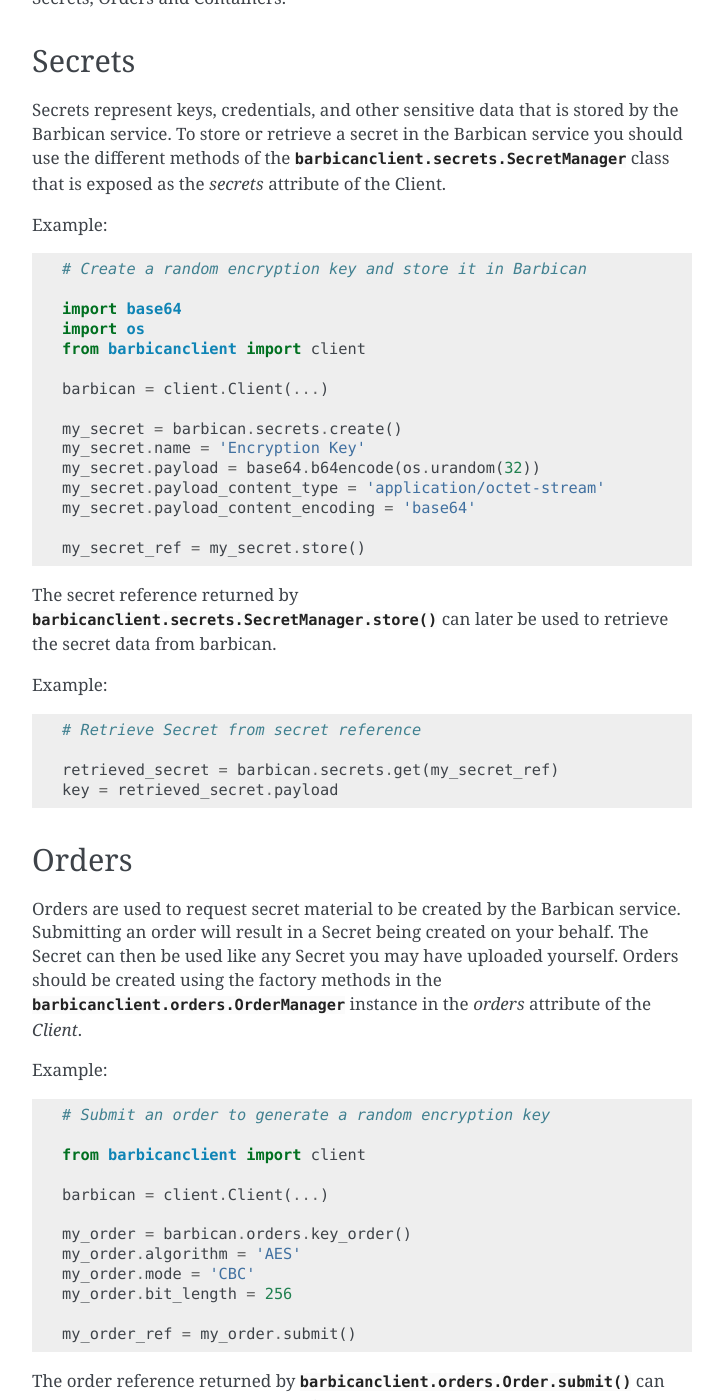
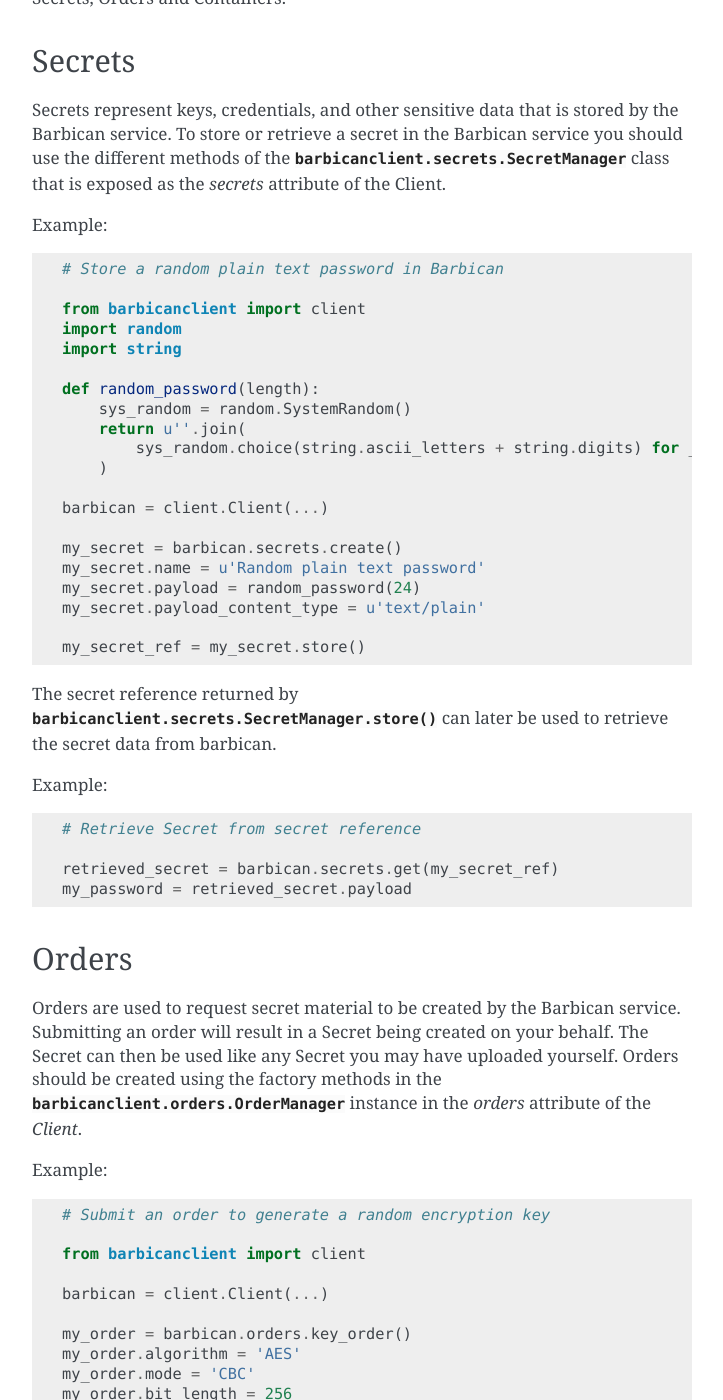
Before and after one commit to openstack/python-barbicanclient, a Sphinx documentation site: the page built from doc/source/usage.rst, in a window 1280 px wide and 1400 px high, scrolled down 516 px. Shown: the whole window, without its empty margins (388-1111 px from the left). Built offline with Sphinx 7.4.7, drawn with Linux system fonts in a browser that asks for light colours.

Commit message:
Change usage example to show plain/text secret
Change the main example to use a plain/text payload because of the
unexpected behavior in the current example.

Change-Id: I7f16e973fdd9e67f7f98267a0067bb795071dc26
Related-Bug: #1419166

```diff
--- a/doc/source/usage.rst
+++ b/doc/source/usage.rst
@@ -32,19 +32,24 @@
 
 Example::
 
-    # Create a random encryption key and store it in Barbican
+    # Store a random plain text password in Barbican
 
-    import base64
-    import os
     from barbicanclient import client
+    import random
+    import string
+
+    def random_password(length):
+        sys_random = random.SystemRandom()
+        return u''.join(
+            sys_random.choice(string.ascii_letters + string.digits) for _ in range(length)
+        )
 
     barbican = client.Client(...)
 
     my_secret = barbican.secrets.create()
-    my_secret.name = 'Encryption Key'
-    my_secret.payload = base64.b64encode(os.urandom(32))
-    my_secret.payload_content_type = 'application/octet-stream'
-    my_secret.payload_content_encoding = 'base64'
+    my_secret.name = u'Random plain text password'
+    my_secret.payload = random_password(24)
+    my_secret.payload_content_type = u'text/plain'
 
     my_secret_ref = my_secret.store()
 
@@ -56,7 +61,7 @@
     # Retrieve Secret from secret reference
 
     retrieved_secret = barbican.secrets.get(my_secret_ref)
-    key = retrieved_secret.payload
+    my_password = retrieved_secret.payload
 
 Orders
 ======
```
